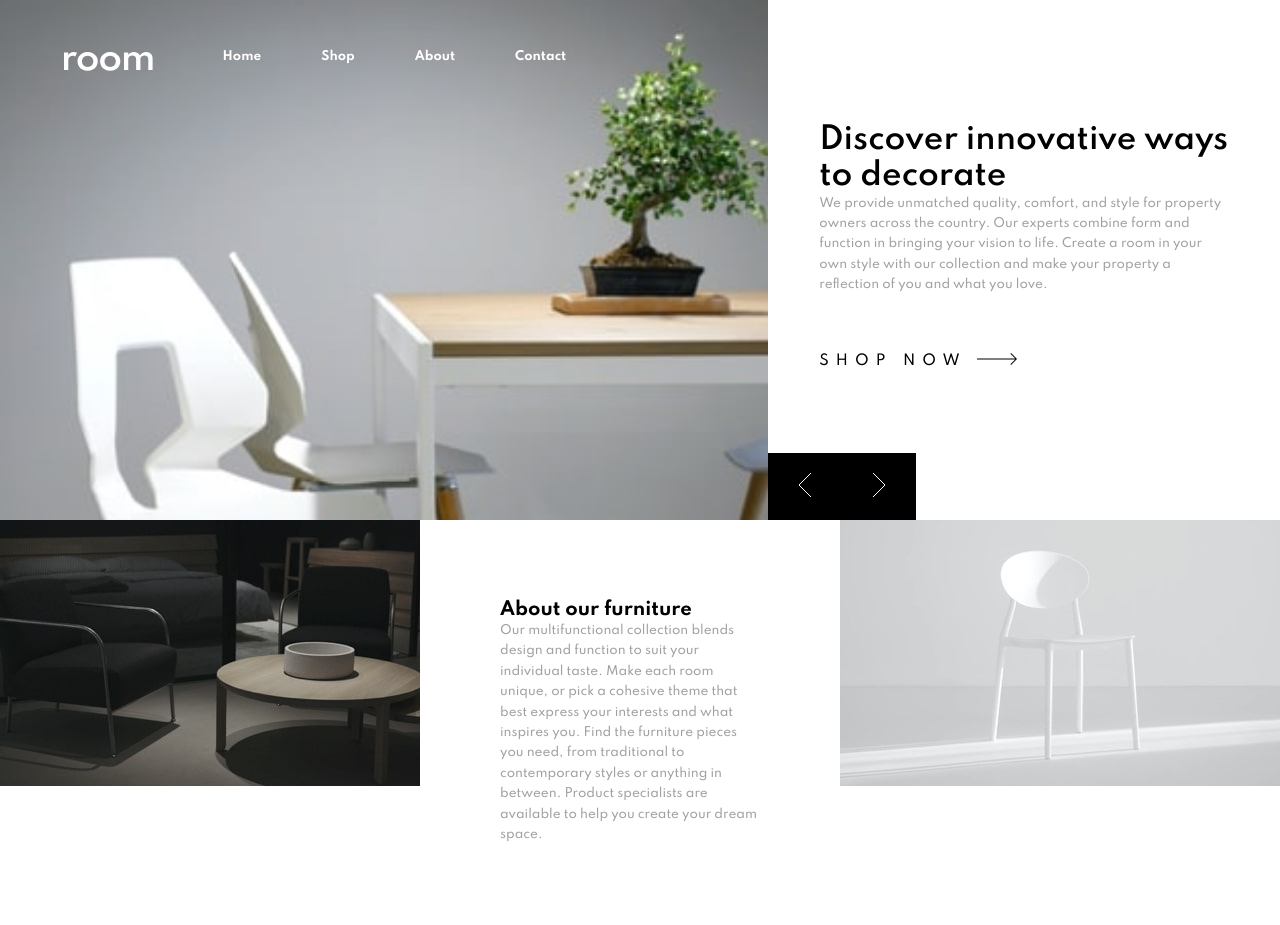
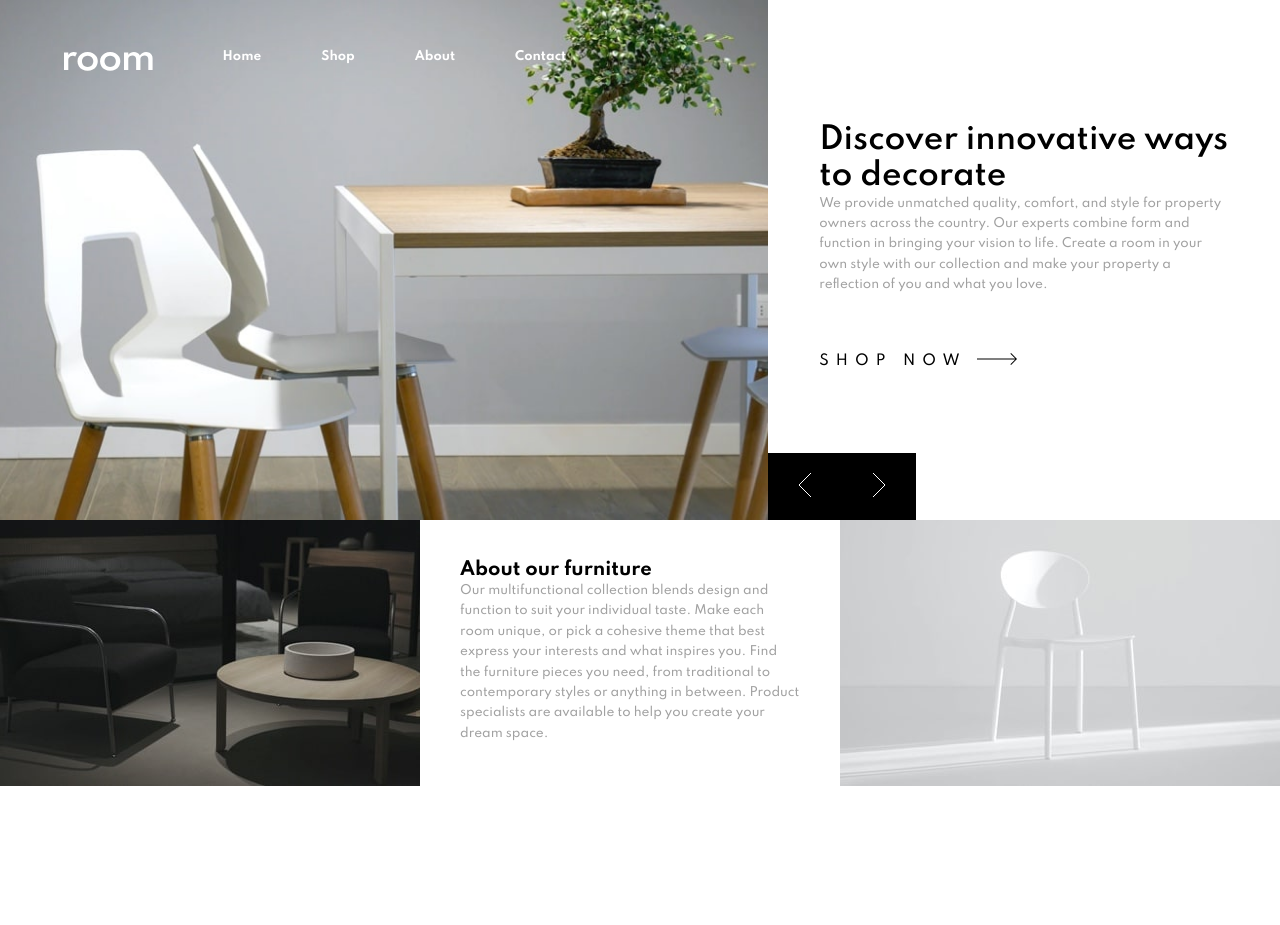
Before and after one commit to olashina201/room_homepage, a plain HTML site: page index.html in a window 1280 px wide. After the commit the page ends 800 px from the top, so only its background shows below. Drawn offline with Linux system fonts and the light colour scheme.

Commit message:
add desktop images

```diff
--- a/style2.css
+++ b/style2.css
@@ -16,17 +16,9 @@ body {
   font-family: 'Spartan',
  sans-serif;
   font-size: 1.2rem;
+  box-sizing: border-box;
 }
 
-::-webkit-scrollbar {
-  width: 7px;
-  background: transparent;
-}
-
-::-webkit-scrollbar-thumb {
-  background: black;
-  border-radius: 5px;
-}
 
 .container {
   width: 80%;
@@ -45,7 +37,6 @@ body {
   position: absolute;
   top: 0;
   width: 100%;
-  user-select: none;
   z-index: 1;
   padding-left: 5vw;
   padding-right: 5vw;
@@ -144,6 +135,8 @@ body {
   object-fit: cover;
 }
 
+
+
 .slide-image.image1 {
   content: url(./images/mobile-image-hero-1.jpg);
 }
@@ -225,11 +218,10 @@ body {
 .content{
   display: flex;
   flex-direction: row;
-  object-fit: cover;
 }
 
 .second{
-  padding: 80px;
+  padding: 40px;
 }
 
 @media screen and (min-width: 1024px) {
@@ -271,7 +263,17 @@ body {
 }
 
 /* desktop view */
+
 @media screen and (min-width: 1024px) {
+  .slide-image.image1 {
+    content: url(./images/desktop-image-hero-1.jpg);
+  }
+  .slide-image.image2 {
+    content: url(./images/desktop-image-hero-2.jpg);
+  }
+  .slide-image.image3 {
+    content: url(./images/desktop-image-hero-3.jpg);
+  }
   .toggler {
     display: none;
   }
```
